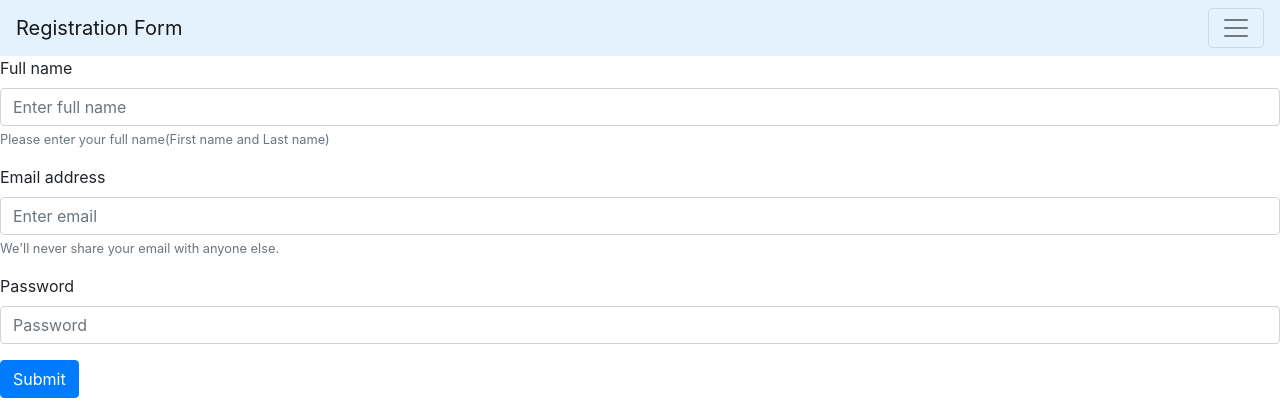
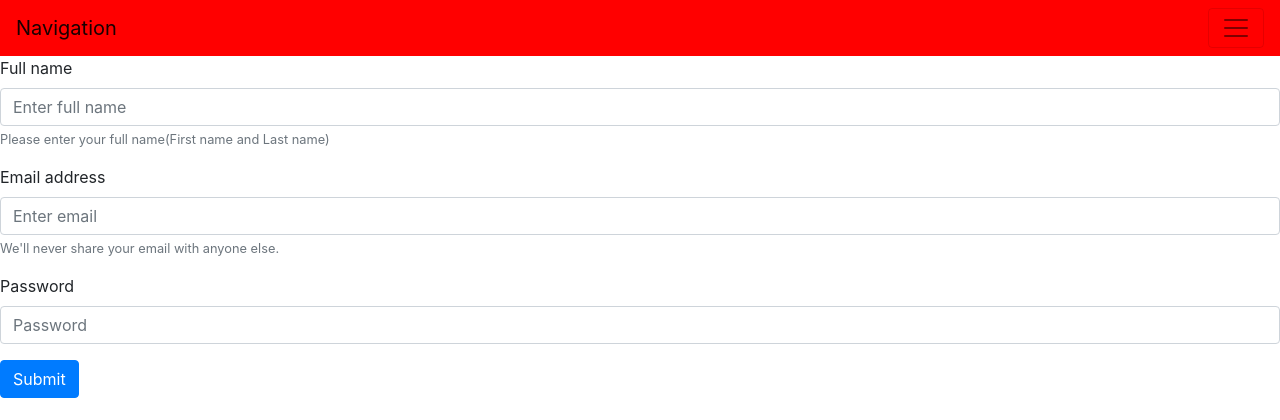
Before and after one commit to Soap1196/WebDevFinalProject, a Flask app: page / in a window 1280 px wide. Shown: the top 420 px of the page. Run offline with Flask 3, Linux system fonts and the light colour scheme; some libraries are stand-ins or nearby versions.

Commit message:
login works

```diff
--- a/app.py
+++ b/app.py
@@ -9,10 +9,14 @@ from user import routes
 app = Flask(__name__)
 app.secret_key = "testing"
 
+
+
+
 myclient = pymongo.MongoClient("mongodb://localhost:27017/")
 mydb = myclient["CustomerDB"]
 mycol = mydb["CustomerCollection"]
-records = myclient
+
+records = mycol
 
 
 
@@ -56,13 +60,13 @@ def login():
         email = request.form.get("email")
         password = request.form.get("password")
 
-
+        #check if email exists in database
         email_found = records.find_one({"email": email})
         if email_found:
             email_val = email_found['email']
-            passwordcheck = email_found['password']
-
-            if password == passwordcheck:
+            passwordcheck = email_found['password1']
+            #encode the password and check if it matches
+            if (password == passwordcheck):
                 session["email"] = email_val
                 return redirect(url_for('logged_in'))
             else:
@@ -75,6 +79,6 @@ def login():
             return render_template('login.html', message=message)
     return render_template('login.html', message=message)
 
-#end of code to run it
+
 if __name__ == "__main__":
   app.run(debug=True)
--- a/templates/base.html
+++ b/templates/base.html
@@ -10,8 +10,8 @@
 </head>
 <body>
 
-<nav class="navbar navbar-light" style="background-color: #e3f2fd;">
-  <a class="navbar-brand" href="#">Registration Form</a>
+<nav class="navbar navbar-light" style="background-color: red;">
+  <a class="navbar-brand" href="#">Navigation</a>
   <button class="navbar-toggler" type="button" data-toggle="collapse" data-target="#navbarNavAltMarkup" aria-controls="navbarNavAltMarkup" aria-expanded="false" aria-label="Toggle navigation">
     <span class="navbar-toggler-icon"></span>
   </button>
@@ -20,6 +20,7 @@
       <a class="nav-item nav-link active" href="/">Register <span class="sr-only">(current)</span></a>
       <a class="nav-item nav-link" href="/login">Login</a>
       <a class="nav-item nav-link" href="/logout">Logout</a>
+      <a class="nav-item nav-link" href="/Managment">Managment</a>
     </div>
   </div>
 </nav>
```
Also changed, not shown: MongoDBtraining.py (+11 -0 lines), README.md.
